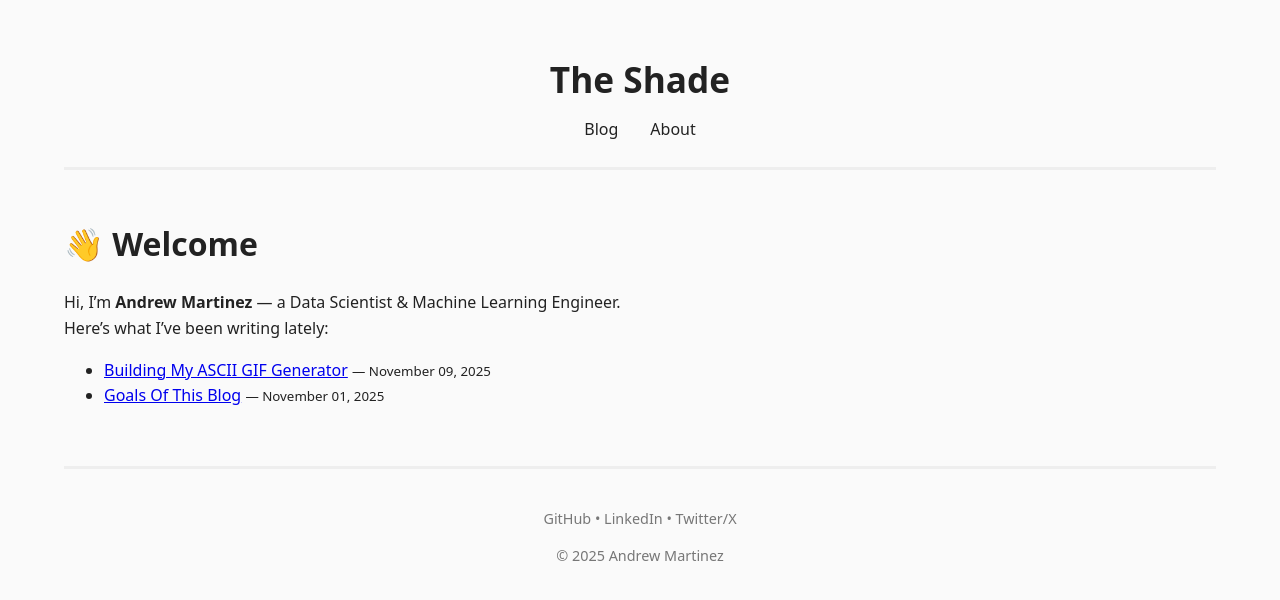
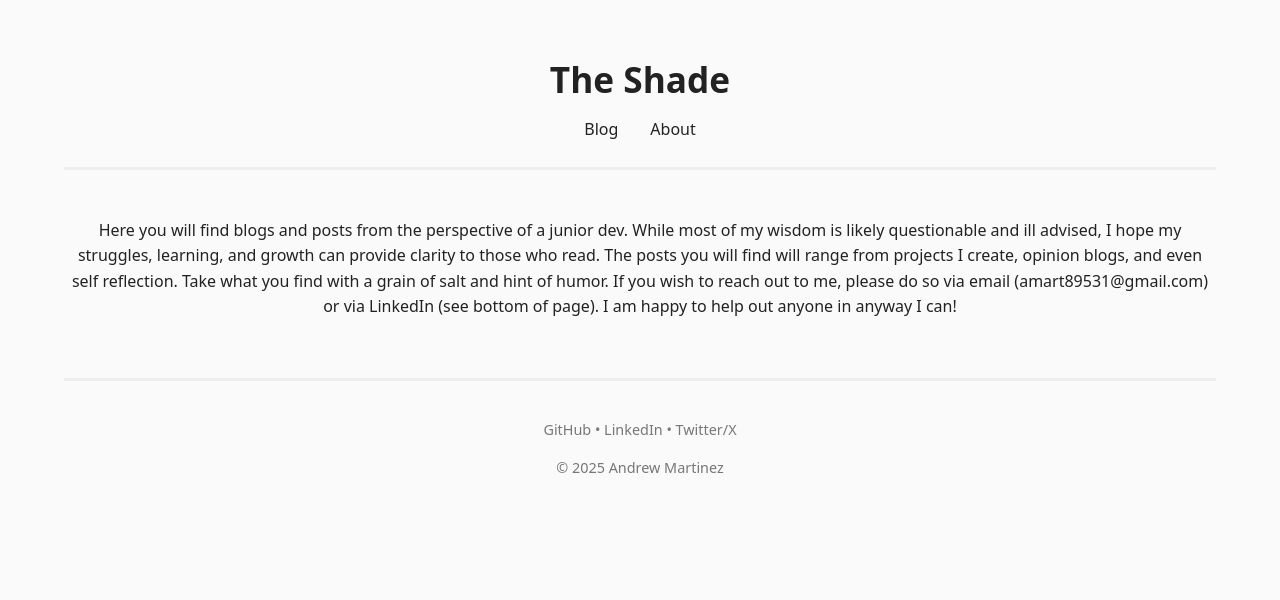
Before and after one commit to AndrewJMart/AndrewJMart.github.io, a Jekyll site: the page built from index.md, in a window 1280 px wide. Shown: the top 600 px of the page. Built offline with Jekyll 4.4.1, drawn with Linux system fonts in a browser that asks for light colours.

Commit message:
Edit: Change Home Page

```diff
--- a/index.md
+++ b/index.md
@@ -3,16 +3,13 @@ layout: default
 title: Home
 ---
 
-# 👋 Welcome
 
-Hi, I’m **Andrew Martinez** — a Data Scientist & Machine Learning Engineer.
-Here’s what I’ve been writing lately:
+<div align="center">
 
-<ul>
-  {% for post in site.posts %}
-    <li>
-      <a href="{{ post.url }}">{{ post.title }}</a>
-      <small>— {{ post.date | date: "%B %d, %Y" }}</small>
-    </li>
-  {% endfor %}
-</ul>
+Here you will find blogs and posts from the perspective of a junior dev. While most of my wisdom is likely questionable and ill advised, I hope my struggles, learning, and growth can provide clarity to those who read.
+
+The posts you will find will range from projects I create, opinion blogs, and even self reflection. Take what you find with a grain of salt and hint of humor.
+
+If you wish to reach out to me, please do so via email (amart89531@gmail.com) or via LinkedIn (see bottom of page). I am happy to help out anyone in anyway I can!
+
+</div>
```
